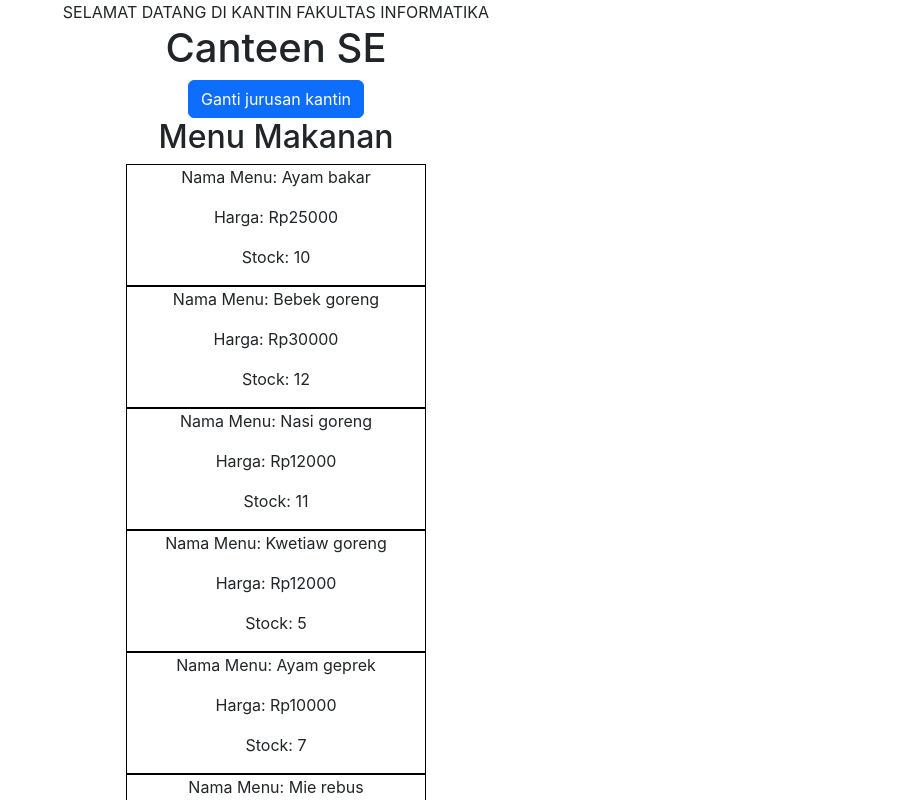
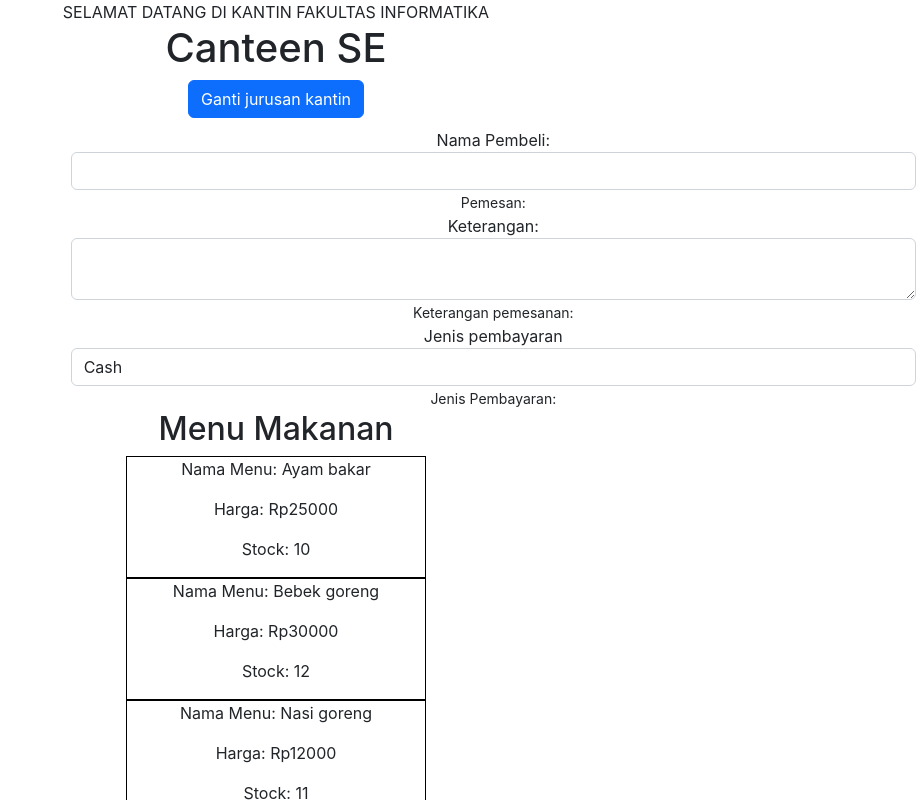
Before and after one commit to Jercarlo80/canteen-app, a React (Create React App) app: page / in a window 1280 px wide. Shown: the top 800 px of the page, without its empty margins (364-1280 px from the left). Built offline with nearby package versions, Linux system fonts and the light colour scheme.

Commit message:
menambahkan-fitur-form

```diff
--- a/src/App/App.js
+++ b/src/App/App.js
@@ -8,6 +8,9 @@ class App extends Component {
     super();
     this.state = {
       namaKantin: "Canteen SE",
+      namaPembeli: '',
+      keterangan: '',
+      jenisPembayaran: '',
       MenuMakanan: [
         {id: 1, nama: 'Ayam bakar', harga: 25000, stock: 10},
         {id: 2, nama: 'Bebek goreng', harga: 30000, stock: 12},
@@ -30,11 +33,81 @@ class App extends Component {
     this.setState({namaKantin: nama})
   }
 
+  handleGantiNamaPembeli = (event) => {
+    this.setState({namaPembeli: event.target.value})
+  }
+
+  handleGantiKeterangan = (event) => {
+    this.setState({keterangan: event.target.value})
+  }
+  handLeGantiPembayaran = (event) => {
+    this.setState({jenisPembayaran: event.target.value})
+  }
+
+  //Menjadikan satu handle ganti nama dsb.
+  handleGanti =(event) => {
+    var nama = event.target.nama
+    var value = event.target.value
+    this.setState({[nama]: value})
+  }
+
   render(){
     return(
       <div className='App'> SELAMAT DATANG DI KANTIN FAKULTAS INFORMATIKA
         <h1 className='header-name-canteen-se'>{this.state.namaKantin}</h1>
         <button className='btn btn-primary' onClick={() => this.handleGantiNama("Canteen IF")}>Ganti jurusan kantin</button>
+        <div className='row' style={{marginTop: '10px'}}>
+          <div className='col-md offset-md-4'>
+            <form>
+              <div className='form-group'>
+                <label>
+                  Nama Pembeli:
+                </label>
+                <input
+                  className='form-control'
+                  name='namaPembeli'
+                  onChange={this.handleGantiNamaPembeli}
+                  value={this.state.namaPembeli}
+                />
+                <small>
+                  Pemesan: {this.state.namaPembeli}
+                </small>
+              </div>
+              <div className='form-group'>
+                <label>Keterangan: </label>
+                <textarea
+                  className='form-control'
+                  name='keterangan'
+                  onChange={this.handleGantiKeterangan}
+                  value={this.state.keterangan}
+                ></textarea>
+                <small>
+                  Keterangan pemesanan: {this.state.keterangan}
+                </small>
+              </div>
+              <div className='form-group'>
+                <label>
+                  Jenis pembayaran
+                </label>
+                <select
+                  className='form-control'
+                  name='jenisPembayaran'
+                  value={this.state.value}
+                  onChange={this.handeGantiPembayaran}
+                >
+                  <option value='cash'> Cash</option>
+                  <option value='debitCard'>Debit Card</option>
+                  <option value='e-wallet'>E-Wallet</option>
+                  <option value='voucher'>Voucher</option>
+                </select>
+                <small>
+                  Jenis Pembayaran: {this.state.jenisPembayaran}
+                </small>
+              </div>
+            </form>
+          </div>
+        </div>
+
         <h2 className='header-menu-makanan'>Menu Makanan</h2>
         { this.state.MenuMakanan.map((menu)=>
         <MenuMakanan key={menu.id} namaMenu={menu.nama} hargaMenu={menu.harga} stock={menu.stock}/>
```
